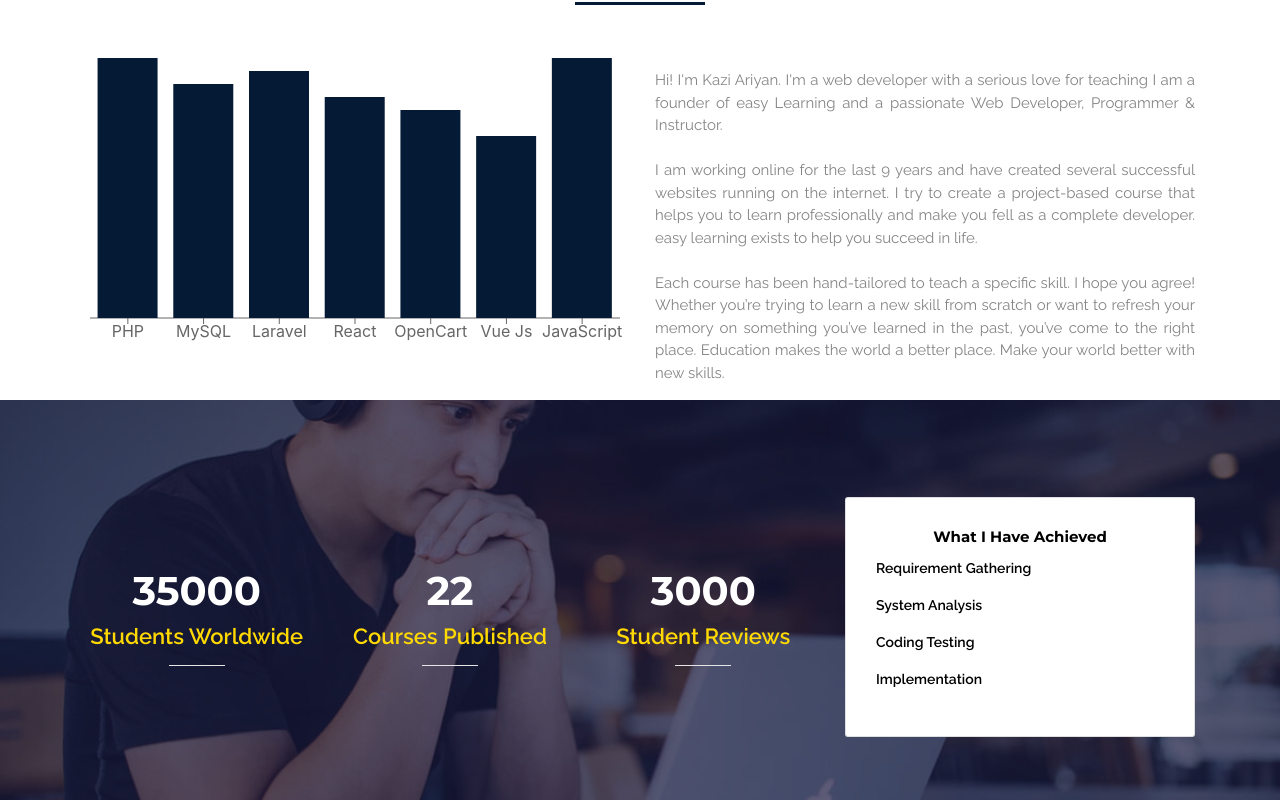
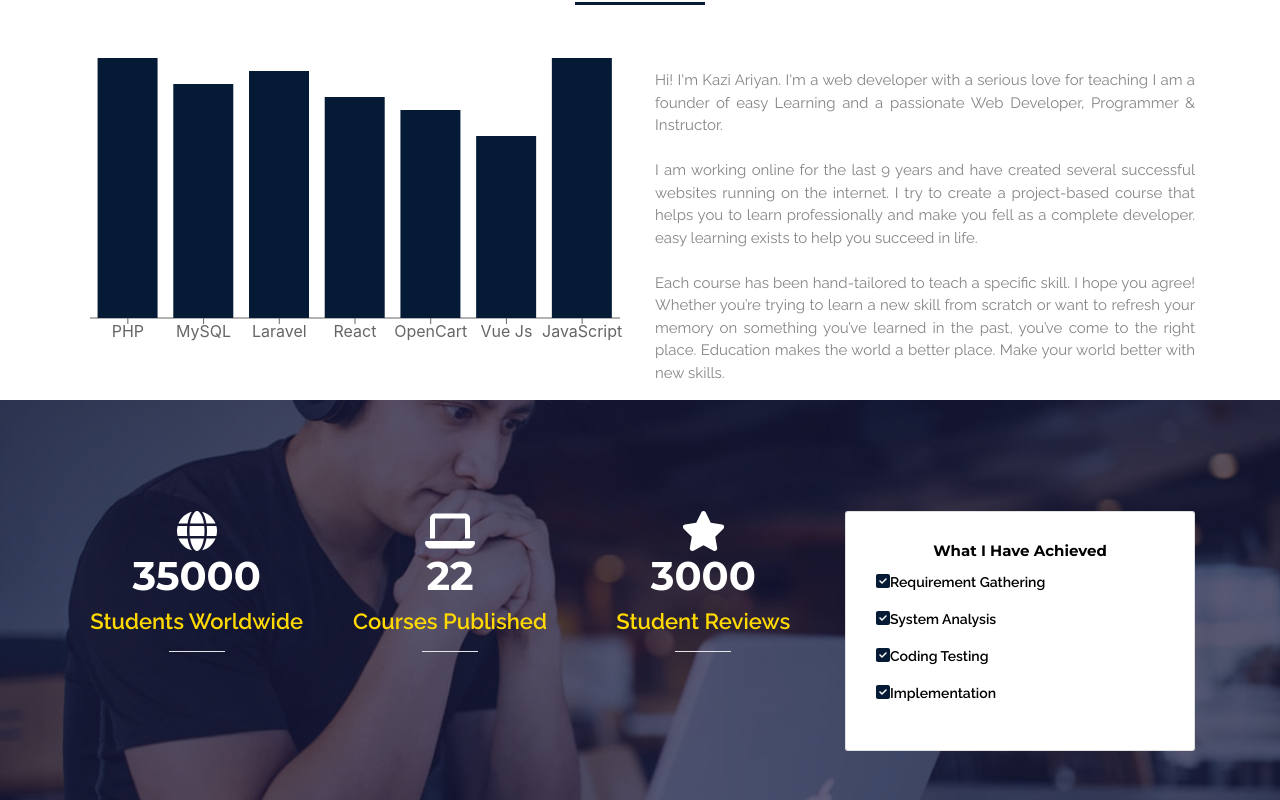
Before and after one commit to kodaishiotsuki/EasyLeaning_frontend, a React (Create React App) app: page / in a window 1280 px wide. Shown: the part 1223-2023 px from the top of the page. Built offline with nearby package versions, Linux system fonts and the light colour scheme; a web font is replaced by a local one.

Commit message:
summary component

```diff
--- a/src/assets/css/custom.css
+++ b/src/assets/css/custom.css
@@ -172,7 +172,7 @@
 }
 
 .countSection{
-  margin-top: 15%;
+  margin-top: 10%;
 }
 
 .cardTitle {
@@ -190,7 +190,17 @@
 }
 
 .workCard{
-  margin-top: -20%;
+  /* margin-top: 25%; */
   padding: 10px 10px 10px 10px;
   border-radius: 3px;
 }
+
+.iconImage{
+  color: #051b35;
+  font-size: 16px;
+}
+
+.iconProject{
+  color: #ffffff;
+  font-size: 40px;
+}
--- a/src/components/Summary/Summary.jsx
+++ b/src/components/Summary/Summary.jsx
@@ -1,5 +1,10 @@
+import { FontAwesomeIcon } from "@fortawesome/react-fontawesome";
 import React from "react";
 import { Card, Col, Container, Row } from "react-bootstrap";
+import { faCheckSquare } from "@fortawesome/free-solid-svg-icons";
+import { faGlobe } from "@fortawesome/free-solid-svg-icons";
+import { faLaptop } from "@fortawesome/free-solid-svg-icons";
+import { faStar } from "@fortawesome/free-solid-svg-icons";
 
 const Summary = () => {
   return (
@@ -11,16 +16,19 @@ const Summary = () => {
               <Col lg={8} md={6} sm={12}>
                 <Row>
                   <Col>
+                    <FontAwesomeIcon className='iconProject' icon={faGlobe} />
                     <h1 className='countNumber'>35000</h1>
                     <h4 className='countTitle'>Students Worldwide</h4>
                     <hr className='bg-white w-25' />
                   </Col>
                   <Col>
+                    <FontAwesomeIcon className='iconProject' icon={faLaptop} />
                     <h1 className='countNumber'>22</h1>
                     <h4 className='countTitle'>Courses Published</h4>
                     <hr className='bg-white w-25' />
                   </Col>
                   <Col>
+                    <FontAwesomeIcon className='iconProject' icon={faStar} />
                     <h1 className='countNumber'>3000</h1>
                     <h4 className='countTitle'>Student Reviews</h4>
                     <hr className='bg-white w-25' />
@@ -35,15 +43,31 @@ const Summary = () => {
                     </Card.Title>
                     <Card.Text>
                       <p className='cardSubTitle text-justify'>
+                        <FontAwesomeIcon
+                          className='iconImage'
+                          icon={faCheckSquare}
+                        />
                         Requirement Gathering
                       </p>
                       <p className='cardSubTitle text-justify'>
+                        <FontAwesomeIcon
+                          className='iconImage'
+                          icon={faCheckSquare}
+                        />
                         System Analysis
                       </p>
                       <p className='cardSubTitle text-justify'>
+                        <FontAwesomeIcon
+                          className='iconImage'
+                          icon={faCheckSquare}
+                        />
                         Coding Testing
                       </p>
                       <p className='cardSubTitle text-justify'>
+                        <FontAwesomeIcon
+                          className='iconImage'
+                          icon={faCheckSquare}
+                        />
                         Implementation
                       </p>
                     </Card.Text>
```
